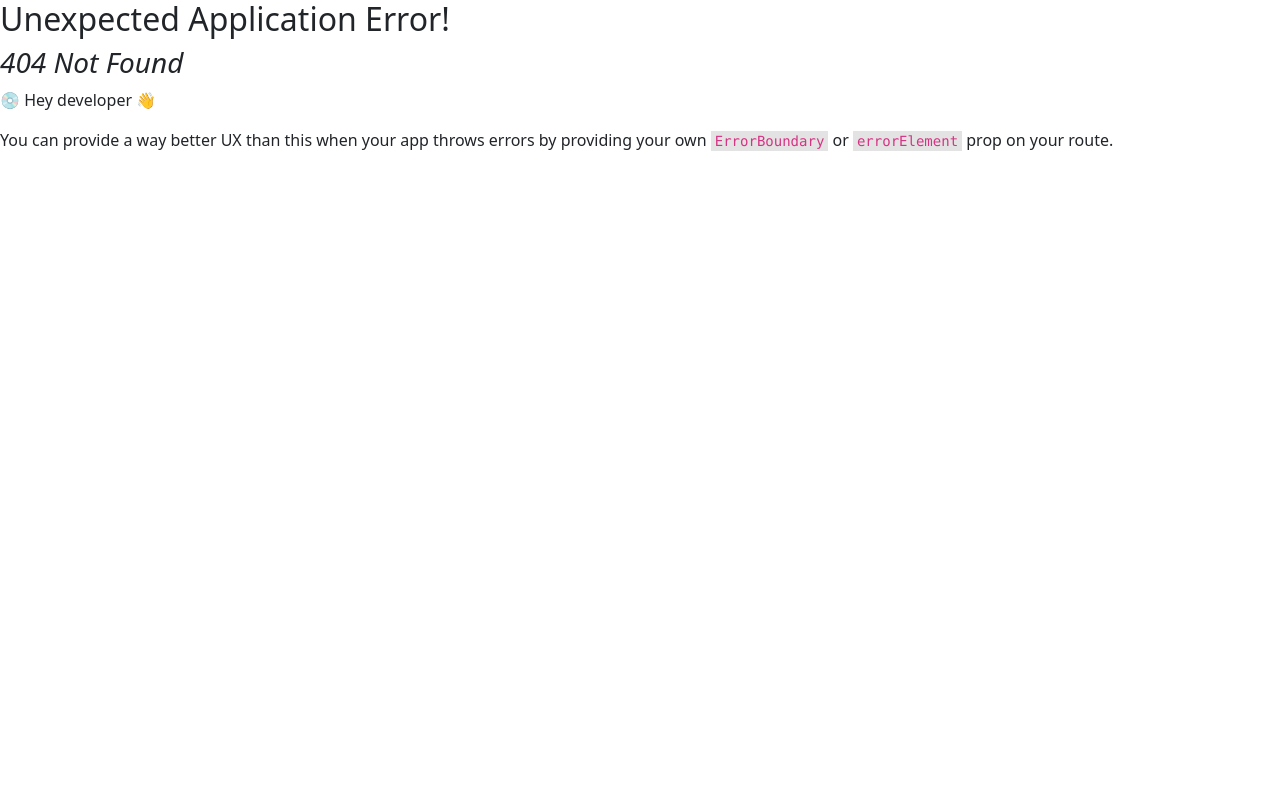
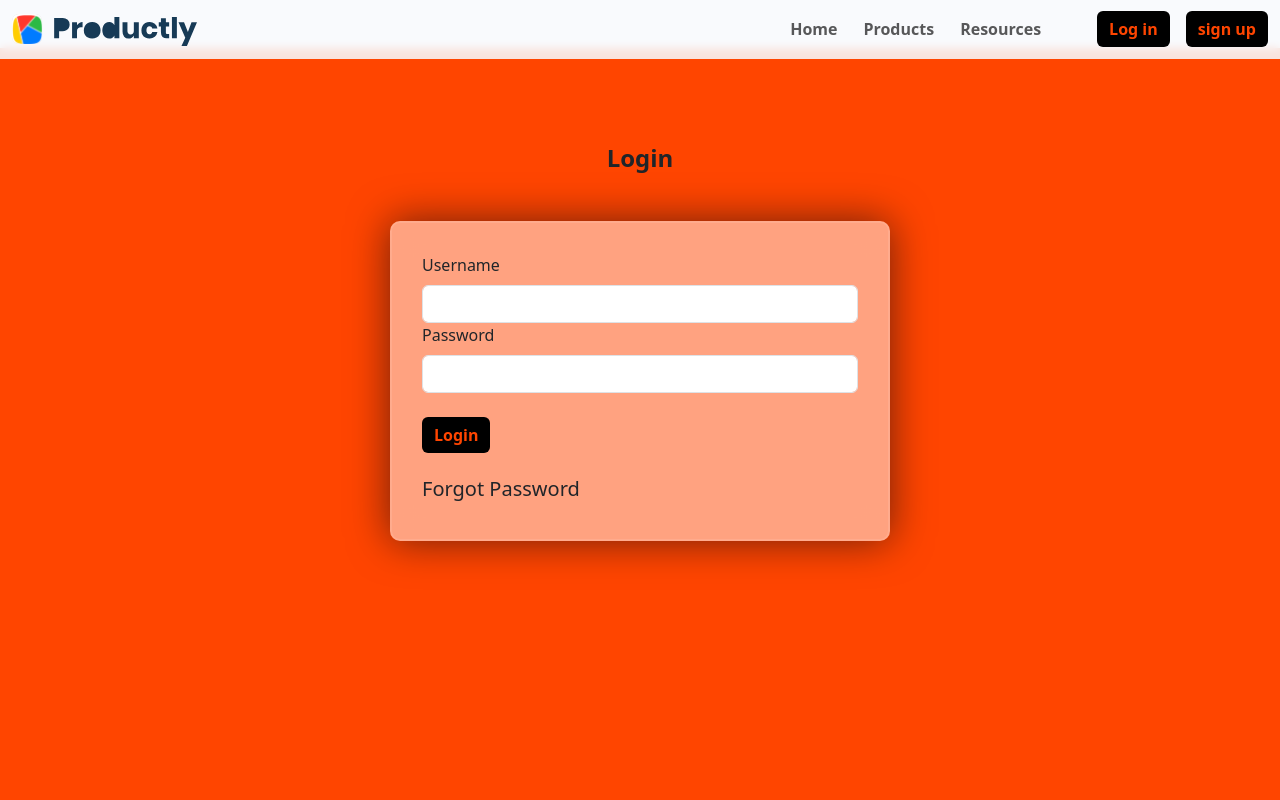
Before and after one commit to AhmedKhaled6900/react, a React (Create React App) app: page /#/login in a window 1280 px wide. Before the commit this address had no page. Shown: the top 800 px of the page. Built offline with nearby package versions, Linux system fonts and the light colour scheme.

Commit message:
add login component

```diff
--- a/src/index.css
+++ b/src/index.css
@@ -228,6 +228,8 @@ position: relative;
   left: 0;
 visibility: hidden;
 height: 0;
+color: orangered;
+font-weight: lighter;
 /* transition: 2s; */
 /* transition-delay: height 2s; */
 /* transition: all 1s ease-out; */
@@ -250,3 +252,55 @@ right: 0; */
 
 /* transform: translateY(-100%); */
 }
+/* .seo{
+  background-image: url(./imgs/Top-8-Software-Development-Models.jpg);
+} */
+.login-container{
+  height: 100vh;
+  width: 100%;
+  margin: 0;
+  padding: 0;
+  background-color: orangered;
+}
+.login-container h1{
+
+    text-align: center;
+    font-size: 24px;
+    font-weight: bold;
+    margin-bottom: 20px;
+
+}
+.login-form{
+  max-width: 500px;
+  margin: 0 auto;
+  padding: 30px;
+  background-color: rgba(255, 255, 255, 0.5);
+  border-radius: 10px;
+  backdrop-filter: blur(15px);
+  border: 2px solid rgba(255, 255, 255, 0.1);
+  box-shadow: 0 0 40px rgba(8, 7, 16, 0.6);
+}
+.form-control{
+  width: 100%;
+  padding: 10px;
+  border: none;
+  border-radius: 5px;
+  outline: none;
+  box-sizing: border-box;
+  font-size: 16px;
+}
+.form{
+  max-width: 500px;
+  margin: 0 auto;
+  padding: 30px;
+  background-color: rgba(255, 255, 255, 0.5);
+  border-radius: 10px;
+  backdrop-filter: blur(15px);
+  border: 2px solid rgba(255, 255, 255, 0.1);
+  box-shadow: 0 0 40px rgba(8, 7, 16, 0.6);
+}
+.login-container h5:hover{
+  color: orangered;
+  border-bottom: 1px solid orangered;
+  width: fit-content;
+}
--- a/src/layout/Root.js
+++ b/src/layout/Root.js
@@ -8,6 +8,7 @@ import { Outlet } from 'react-router-dom';
 // import Footer from './footer';
 import Loader from './loader';
 import Footer from './footer';
+import { Container } from 'react-bootstrap';
 
 function Root() {
 
@@ -23,23 +24,17 @@ function Root() {
         breakpoints={['xxxl', 'xxl', 'xl', 'lg', 'md', 'sm', 'xs', 'xxs']}
         minBreakpoint="xxs"
       >
+        <Container>
+
+        </Container>
 <NavComponent></NavComponent>
 
 {loading&&<Loader></Loader>}
   {!loading&&<div>
-
     <Outlet></Outlet>
 <Footer></Footer>
   </div>
-
   }
-
-
-
-
-{/* <Footer></Footer> */}
-
-
    </ThemeProvider>
      );
 
--- /dev/null
+++ b/src/layout/backend.js
@@ -0,0 +1,19 @@
+import { Container } from "react-bootstrap";
+
+function Backend() {
+    return (
+
+<Container>
+
+    <h1>Backend</h1>
+    <h1>Backend</h1>
+    <h1>Backend</h1>
+    <h1>Backend</h1>
+    <h1>Backend</h1>
+    <h1>Backend</h1>
+</Container>
+
+     );
+}
+
+export default Backend;
--- a/src/layout/experts.js
+++ b/src/layout/experts.js
@@ -2,51 +2,66 @@ import { Card, Col, Container, Row } from "react-bootstrap";
 import img1 from "../imgs/marketing01.png"
 import img2 from "../imgs/marketing02.png"
 import img3 from "../imgs/marketing03.png"
+import { Link, Outlet } from "react-router-dom";
+import Ceo from "./uiux";
 function Experts() {
     return (
 
-<Container className=" animate__animated animate__fadeIn  --animate-duration: 2s mt-5">
+<Container fluid className=" animate__animated animate__fadeIn  --animate-duration: 2s mt-5">
+
 <Row>
 
     <Col lg={4}>
-    <Card className="card" >
+    <Card className="card mb-3" >
 
         <img src={img1} alt="" />
-        <div className="card-layout" >
+        <div className="card-layout pt-2" >
+<Link to="uiux">
+<h5>
+Ui/UX Specialist
+</h5>
+</Link>
 
-<h3>
-Increasing Prosperity With Positive Thinking
-</h3>
 </div>
     </Card>
     </Col>
     <Col lg={4}>
-    <Card className="card" >
+    <Card className="card  mb-3" >
 
         <img src={img2} alt="" />
-        <div className="card-layout" >
-<h3>
-Increasing Prosperity With Positive Thinking
-</h3>
+        <div className="card-layout pt-2 " >
+
+            <Link to="frontend">
+            <h5>
+Frontend Developer
+</h5>
+            </Link>
+
 </div>
     </Card>
 
     </Col>
     <Col lg={4}>
-    <Card className="card" >
+    <Card className="card  mb-3" >
 
         <img src={img3} alt="" />
-        <div className="card-layout" >
+        <div className="card-layout pt-2" >
+<Link to="backend">
 
 <h3>
-Increasing Prosperity With Positive Thinking
+Backend Developer
 </h3>
+</Link>
+
 </div>
     </Card>
     </Col>
 
 </Row>
+<Outlet></Outlet>
 </Container>
+
+
      );
 }
 
--- /dev/null
+++ b/src/layout/frontend.js
@@ -0,0 +1,25 @@
+import { Container } from "react-bootstrap";
+
+function Frontend() {
+    return (
+
+<Container>
+
+    <h1>
+        Frontend
+    </h1>
+    <h1>
+        Frontend
+    </h1>
+    <h1>
+        Frontend
+    </h1>
+    <h1>
+        Frontend
+    </h1>
+</Container>
+
+     );
+}
+
+export default Frontend;
--- /dev/null
+++ b/src/layout/login.js
@@ -0,0 +1,52 @@
+import { hover } from '@testing-library/user-event/dist/hover';
+import React, { useState } from 'react';
+import { Button, Container, Form } from 'react-bootstrap';
+// import styles from './Login.css';
+
+const Login = () => {
+  const [username, setUsername] = useState('');
+  const [password, setPassword] = useState('');
+
+  const handleSubmit = (e) => {
+    e.preventDefault();
+
+    // TODO: Send the username and password to the server
+  };
+  const handleForgotPassword = () => {
+    // TODO: Send the user's email address to the server
+  };
+  return (
+    <Container fluid className='login-container pt-5 mt-5'>
+    <div>
+      <h1 className='m-5'>Login</h1>
+      <Form className='form' onSubmit={handleSubmit}>
+        <Form.Group controlId="username">
+          <Form.Label>Username</Form.Label>
+          <Form.Control
+            type="text"
+            name="username"
+            // placeholder="Username"
+            value={username}
+            onChange={(e) => setUsername(e.target.value)}
+          />
+        </Form.Group>
+        <Form.Group  controlId="password">
+          <Form.Label>Password</Form.Label>
+          <Form.Control
+            type="password"
+            name="password"
+            // placeholder="Password"
+            value={password}
+            onChange={(e) => setPassword(e.target.value)}
+          />
+        </Form.Group  >
+        <Button className='mt-4' type="submit">Login</Button><br />
+        <h5 style={{cursor:"pointer"}} className='mt-4' onClick={handleForgotPassword}>Forgot Password</h5>
+      </Form>
+    </div>
+    </Container>
+
+  );
+};
+
+export default Login;
--- a/src/layout/navbar.js
+++ b/src/layout/navbar.js
@@ -26,7 +26,7 @@ function NavComponent() {
 
           </Nav>
           <div className='ms-lg-5 mt-5 mt-lg-0 d-flex justify-content-center ' >
-            <Link to='/login'>
+            <Link to='login'>
             <Button className=' me-2 btn'>Log in</Button>
 
             </Link>
--- a/src/layout/resources.js
+++ b/src/layout/resources.js
@@ -6,17 +6,17 @@ function Resources() {
 
         <Container fluid className="pt-5  re-container  animate__animated animate__fadeIn    --animate-duration: 2s">
 
-<Container className="mt-5 pt-5 text-center w-75  "  >
+<Container   className="mt-5 pt-5 text-start"  >
 <Row>
 <Col>
-<h2 className="mt-3"  >Need a super hero?</h2>
-<h5 className="mt-3 mb-3"> Do you require some help for your project: Conception workshop,
+<h2 className="mt-3 "  >Need a super hero?</h2>
+<h5 className="mt-3 mb-3 w-50"> Do you require some help for your project: Conception workshop,
 prototyping, marketing strategy, landing page, Ux/UI?</h5>
 
 
 <Link to="experts" >
 
-<Button className="mt-3" >
+<Button className="mt-3 mb-5" >
     contact our experts
 </Button>
 </Link>
--- /dev/null
+++ b/src/layout/uiux.js
@@ -0,0 +1,40 @@
+import { Col, Container, Row } from "react-bootstrap";
+import uiux from "../imgs/Web-design-vs-web-de.avif"
+function Uiux() {
+    return (
+<Container fluid className="seo">
+<Row>
+<Col lg={6}>
+<h1>
+User Interface (UI)
+</h1>
+<h5>
+A specialization of web design that deals with the controls people use to interact with a website or app, including button displays and gesture controls
+
+</h5>
+</Col>
+<Col>
+<img className="img-fluid" src={uiux} alt="" />
+</Col>
+</Row>
+<Row>
+<Col lg={6}>
+<h1>
+User Interface (UI)
+</h1>
+<h5>
+A specialization of web design that deals with the controls people use to interact with a website or app, including button displays and gesture controls
+
+</h5>
+</Col>
+<Col>
+<img className="img-fluid" src={uiux} alt="" />
+</Col>
+</Row>
+
+
+</Container>
+     );
+}
+
+export default Uiux;
```
Also changed, not shown: src/App.js (+30 -2 lines), src/imgs/Top-8-Software-Development-Models.jpg (added), src/imgs/Web-design-vs-web-de.avif (added).
